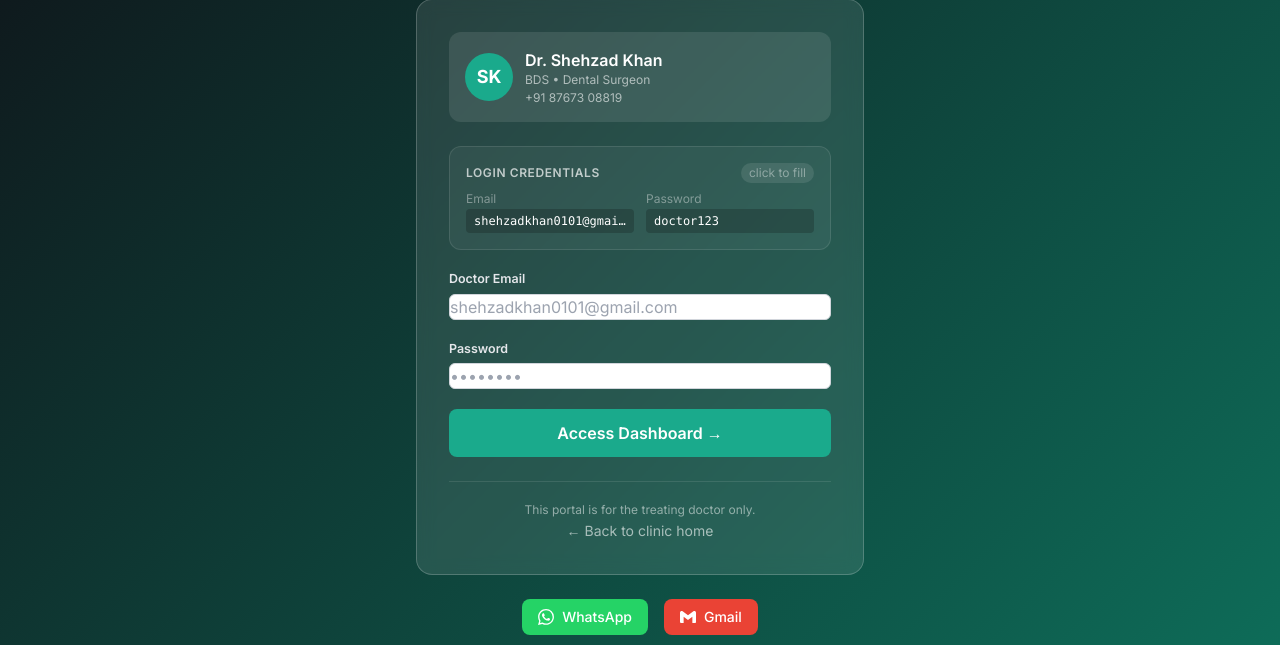
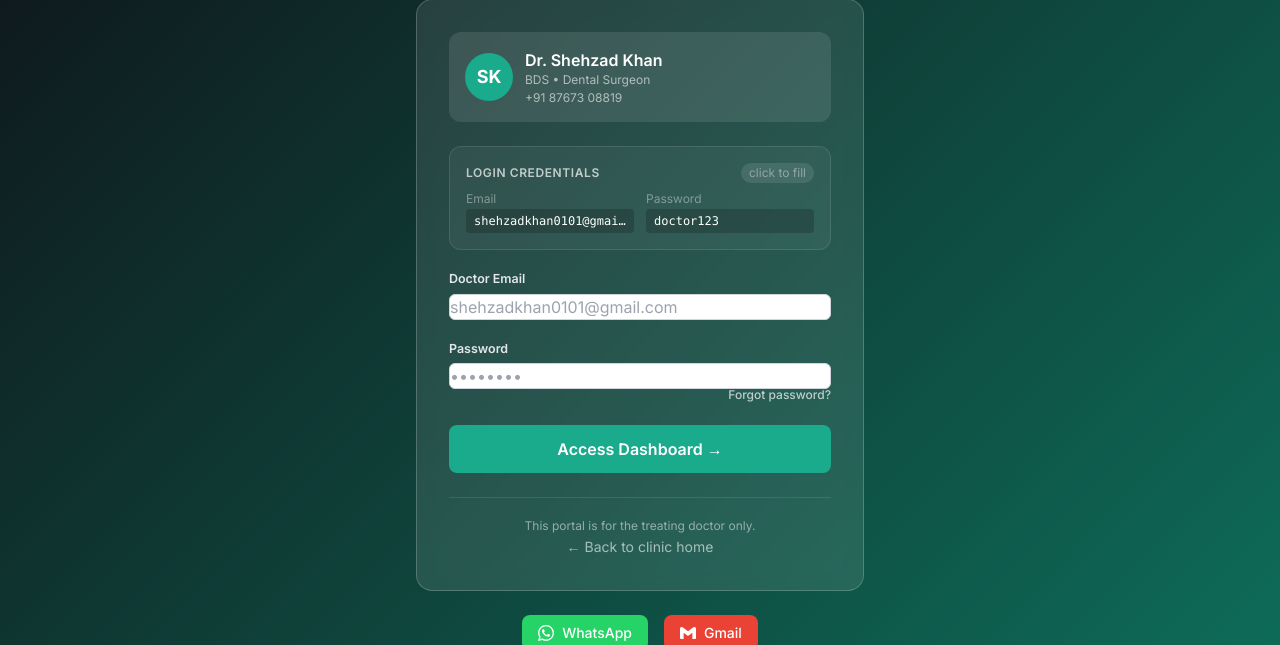
Before and after one commit to Faz12345/faisalkhan, a FastAPI app: page /api/doctor-login in a window 1280 px wide. Shown: the part 213-858 px from the top of the page. Run offline with FastAPI, Linux system fonts and the light colour scheme; parts of the project's set-up code (start-up, migrations or seed data) failed here and were passed over; some libraries are stand-ins or nearby versions; some web fonts are replaced.

Commit message:
last commit

```diff
--- a/app/backend/server.py
+++ b/app/backend/server.py
@@ -153,12 +153,6 @@ async def lifespan(app: FastAPI):
             "created_at": datetime.now(timezone.utc).isoformat(),
         })
         logger.info("Seeded doctor account: %s", doctor_email)
-    else:
-        if not verify_password(os.environ["DOCTOR_PASSWORD"], existing["password_hash"]):
-            await db.users.update_one(
-                {"email": doctor_email},
-                {"$set": {"password_hash": hash_password(os.environ["DOCTOR_PASSWORD"])}},
-            )
     yield
     client.close()
 
--- a/app/backend/templates/doctor_login.html
+++ b/app/backend/templates/doctor_login.html
@@ -73,6 +73,12 @@
         <div>
           <label>Password</label>
           <input type="password" name="password" required placeholder="••••••••" autocomplete="current-password"/>
+        <div class="text-right -mt-2">
+  <a href="/api/forgot-password"
+     class="text-white/70 hover:text-white text-xs font-medium">
+    Forgot password?
+  </a>
+</div>
         </div>
         <button type="submit"
           class="w-full py-3 rounded-lg font-semibold text-white transition-all"
```
